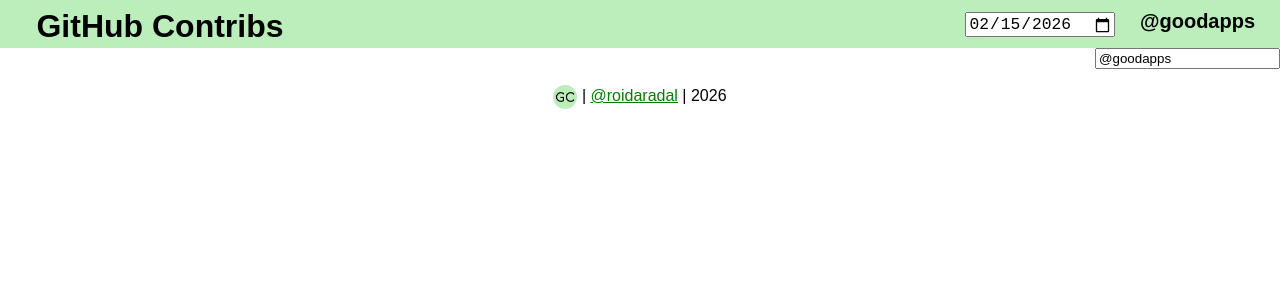
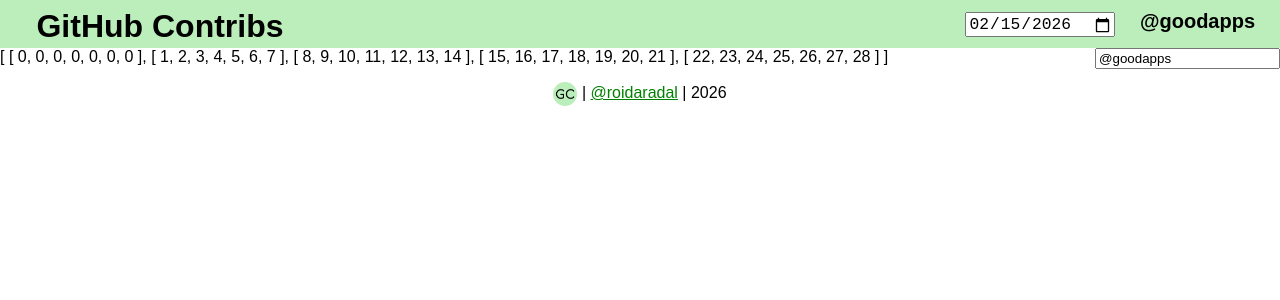
Before and after one commit to roidaradal/contribs-app, a Vue app: page / in a window 1280 px wide. Shown: the top 300 px of the page. Built offline with nearby package versions, Linux system fonts and the light colour scheme; no server answers.

Commit message:
Compute month week days

```diff
--- a/src/components/Contribs.vue
+++ b/src/components/Contribs.vue
@@ -5,7 +5,7 @@
 
 const store = useGlobalStore();
 const apiURL = import.meta.env.VITE_API_URL;
-const url = `${apiURL}/contribs/${store.input_date}?devs=${store.devs_url}`;
+const url = `${apiURL}/contribs/${store.inputDate}?devs=${store.devsURL}`;
 const data: Ref<Nullable<DevContribs>> = ref(null);
 
 // onMounted(async () => {
@@ -20,11 +20,16 @@
 <p v-if="data !== null">
     {{  JSON.stringify(data) }}
 </p>
-<input id="devs" type="text" v-model="store.devs" />
+<p>{{ store.monthWeeks }}</p>
+
+<div id="devs-input">
+    <input type="text" v-model="store.devs" />
+</div>
 </template>
 
 <style scoped>
-    #devs {
-        float: right;
+    #devs-input {
+        position: absolute;
+        top: 3em; right: 0;
     }
 </style>
--- a/src/components/Footer.vue
+++ b/src/components/Footer.vue
@@ -4,7 +4,7 @@
         <p>
             <img class="logo" alt="logo" title="GitHub Contribs" src="@/assets/logo.png" /> |
             <a href="https://github.com/roidaradal">@roidaradal</a> |
-            2026
+            {{ new Date().getFullYear() }}
         </p>
     </div>
 </template>
--- a/src/components/NavBar.vue
+++ b/src/components/NavBar.vue
@@ -7,7 +7,7 @@
     if(store.devs.startsWith('@')) {
         return store.devs
     } else {
-        const count = store.devs_list.length;
+        const count = store.devsList.length;
         return `${count} dev${count == 1 ? '' : 's'}`
     }
 });
@@ -23,7 +23,7 @@
         </div>
         <div id="settings-box">
             <div id="date-box">
-                <input type="date" v-model="store.input_date"  />
+                <input type="date" v-model="store.inputDate"  />
             </div>
             <div id="devs-box">
                 <p>{{ devsDisplay }}</p>
--- a/src/stores/store.ts
+++ b/src/stores/store.ts
@@ -1,15 +1,63 @@
 import { defineStore } from "pinia";
-import { computed, ref, type ComputedRef } from "vue";
+import { computed, ref } from "vue";
+import type { ComputedRef, Ref } from "vue";
 
 export const useGlobalStore = defineStore('global', () => {
-    const input_date = ref(new Date().toISOString().slice(0, 10))
-    const devs = ref('@goodapps')
-    const devs_list: ComputedRef<string[]> = computed(() => {
+    // Date info
+    const inputDate: Ref<string> = ref(new Date().toISOString().slice(0, 10)); // YYYY-MM-DD has 10 characters
+    const inputMonth: ComputedRef<string> = computed(() => inputDate.value.slice(0, 7)); // YYYY-MM has 7 chars
+    const monthWeeks: ComputedRef<Number[][]> = computed(() => {
+        const [yearPart, monthPart] = inputMonth.value.split('-');
+        if(yearPart === undefined || monthPart === undefined) return [];
+
+        const weeks: Number[][] = [];
+        let week: Number[] = [];
+
+        const [year, month] = [+yearPart, +monthPart];
+        const monthIndex = month-1;
+        const firstDay = new Date(year, monthIndex, 1).getDay(); // day of the week index
+        const lastDate = new Date(year, monthIndex+1, 0).getDate();
+        let currDate = 1;
+
+        // Week 0
+        if (firstDay == 0) {
+            // No week 0
+            week = Array(7).fill(0);
+            weeks.push(week);
+        } else {
+            currDate = 7-firstDay;
+            week = Array(firstDay).fill(0);
+            for(let day = 1; day <= currDate; day++) week.push(day);
+            weeks.push(week);
+            currDate += 1;
+        }
+        // Process full weeks
+        for(; currDate + 6 <= lastDate; currDate += 7) {
+            week = [];
+            for(let d = currDate; d < currDate+7; d++) week.push(d);
+            weeks.push(week);
+        }
+        // Last week
+        if (currDate <= lastDate) {
+            week = Array(7).fill(0);
+            for(let i = 0; i <= lastDate-currDate; i++) week[i] = currDate+i;
+            weeks.push(week);
+        }
+        return weeks;
+    });
+
+
+    // Devs info
+    const devs: Ref<string> = ref('@goodapps')
+    const devsList: ComputedRef<string[]> = computed(() => {
         return devs.value.split(',').map(dev => dev.trim()).filter(dev => dev != '')
     });
-    const devs_url: ComputedRef<string> = computed(() => {
-        return devs_list.value.join(',')
+    const devsURL: ComputedRef<string> = computed(() => {
+        return devsList.value.join(',')
     });
 
-    return { input_date, devs, devs_list, devs_url }
+    return {
+        inputDate, inputMonth, monthWeeks,
+        devs, devsList, devsURL,
+    }
 })
```
